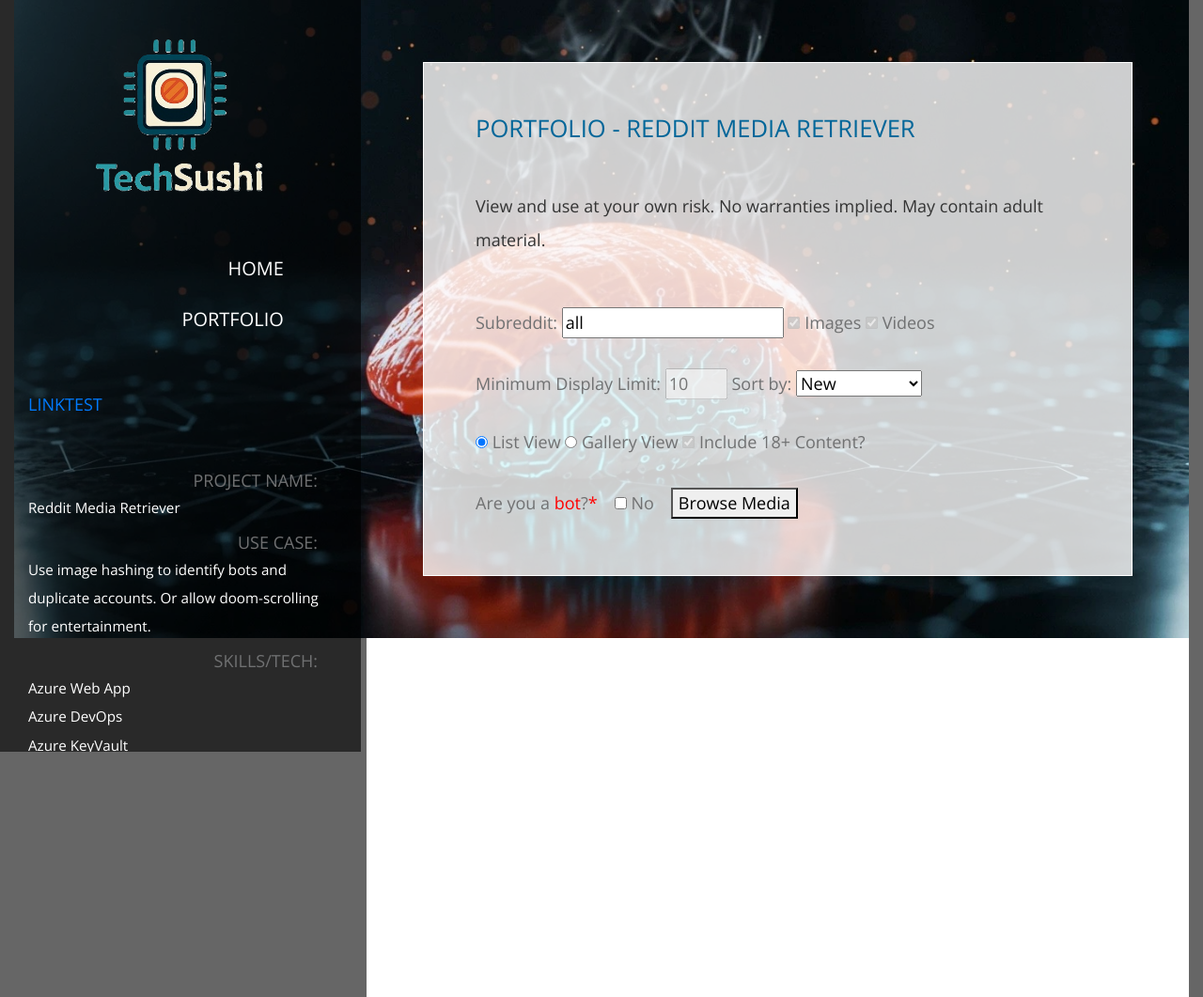
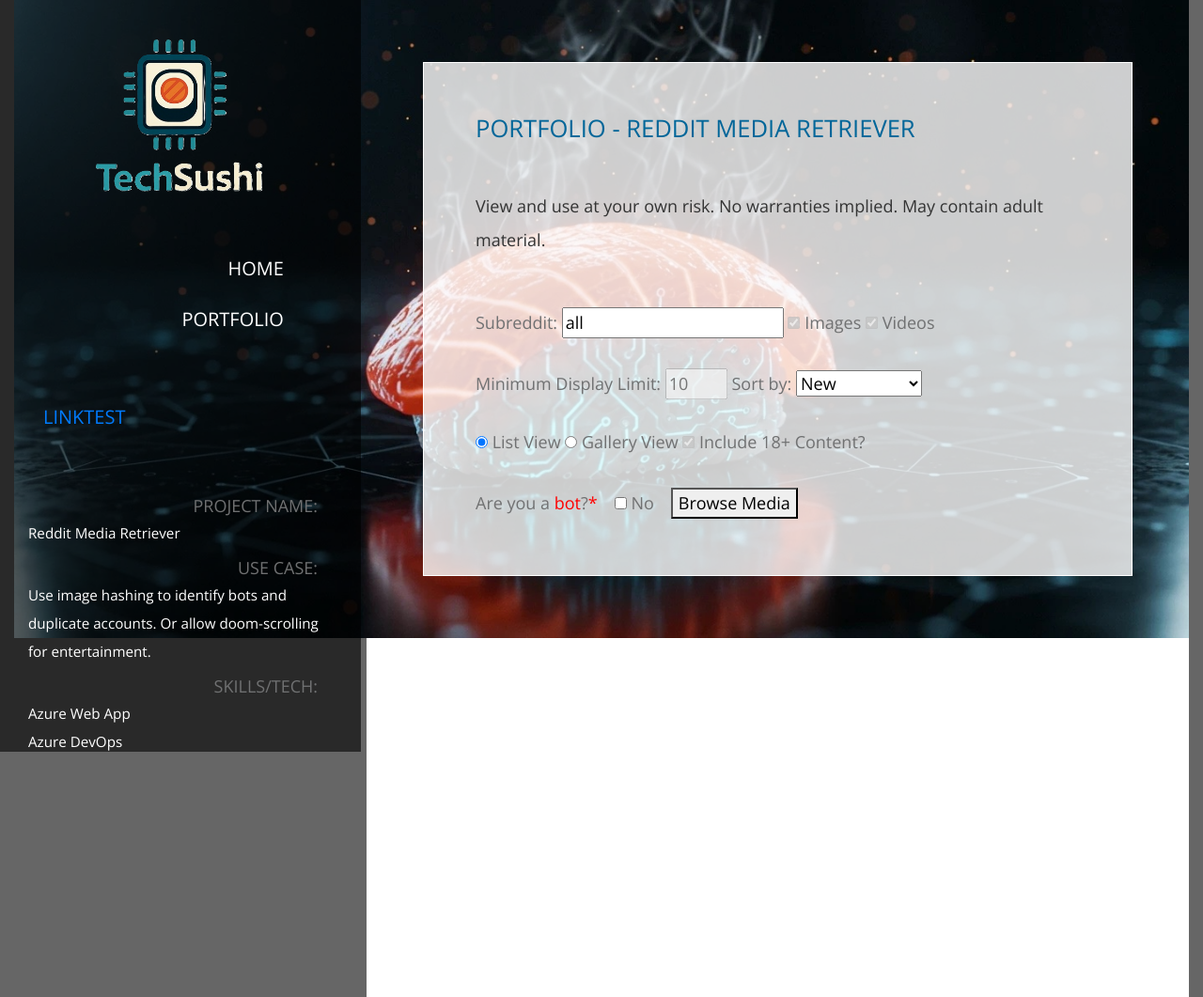
Before and after one commit to jdturbeau/repo-techsushi-portfolio-py, a Flask app: page /rmrwrap in a window 1280 px wide. Shown: the whole page at 94% size. Run offline with Flask 3, Linux system fonts and the light colour scheme; some libraries are stand-ins or nearby versions.

Commit message:
Enhance navbar link with class and styling

```diff
--- a/templates/proj_navbar.html
+++ b/templates/proj_navbar.html
@@ -20,8 +20,10 @@
                   </a>
                 </li>
               </ul>
-                  <a href="https://www.technicalsushi.com">
-                    LINKTEST
+                  <a href="https://www.technicalsushi.com" class="nav-link">
+                    <span class="d-inline-block mr-3 text-uppercase">LINKTEST
+                        </span>
+                    <span class="d-inline-block tm-white-rect"></span>
                   </a>
 <ul id="tmMainNav" class="nav flex-column text-right tm-main-nav">
 
```
